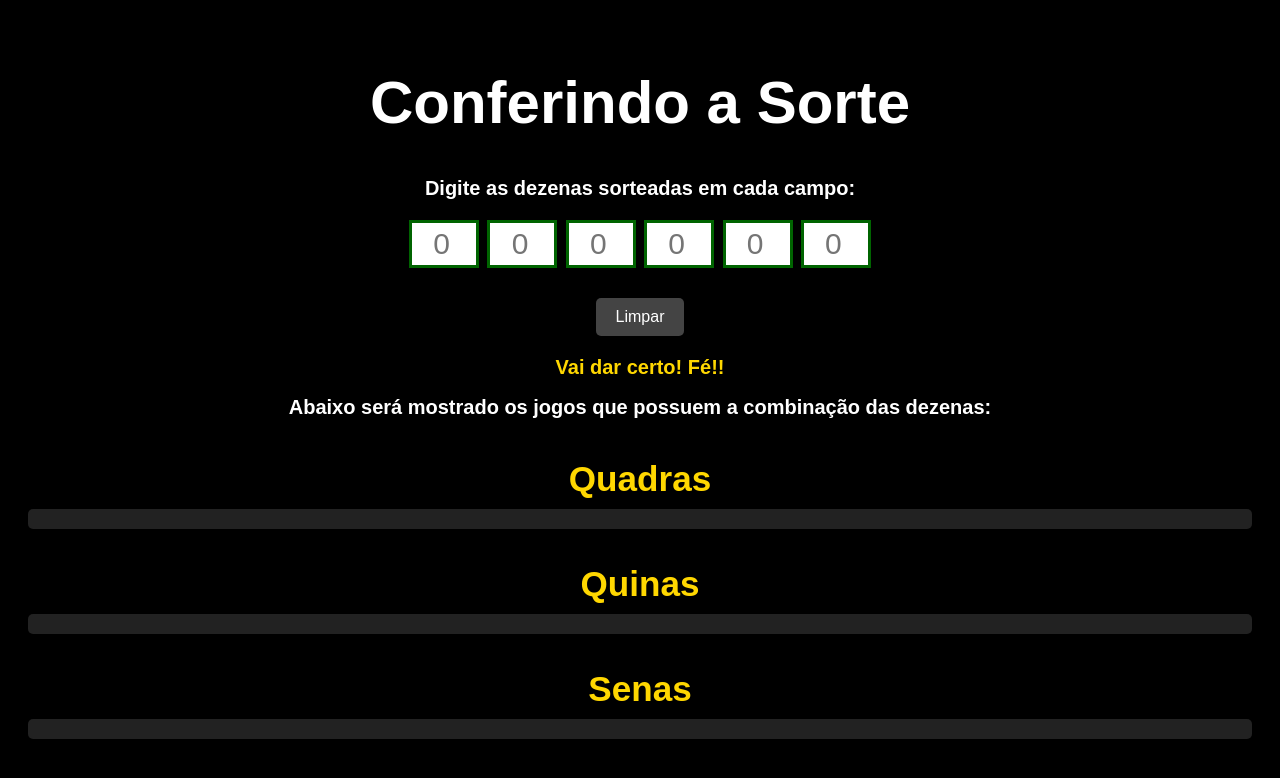
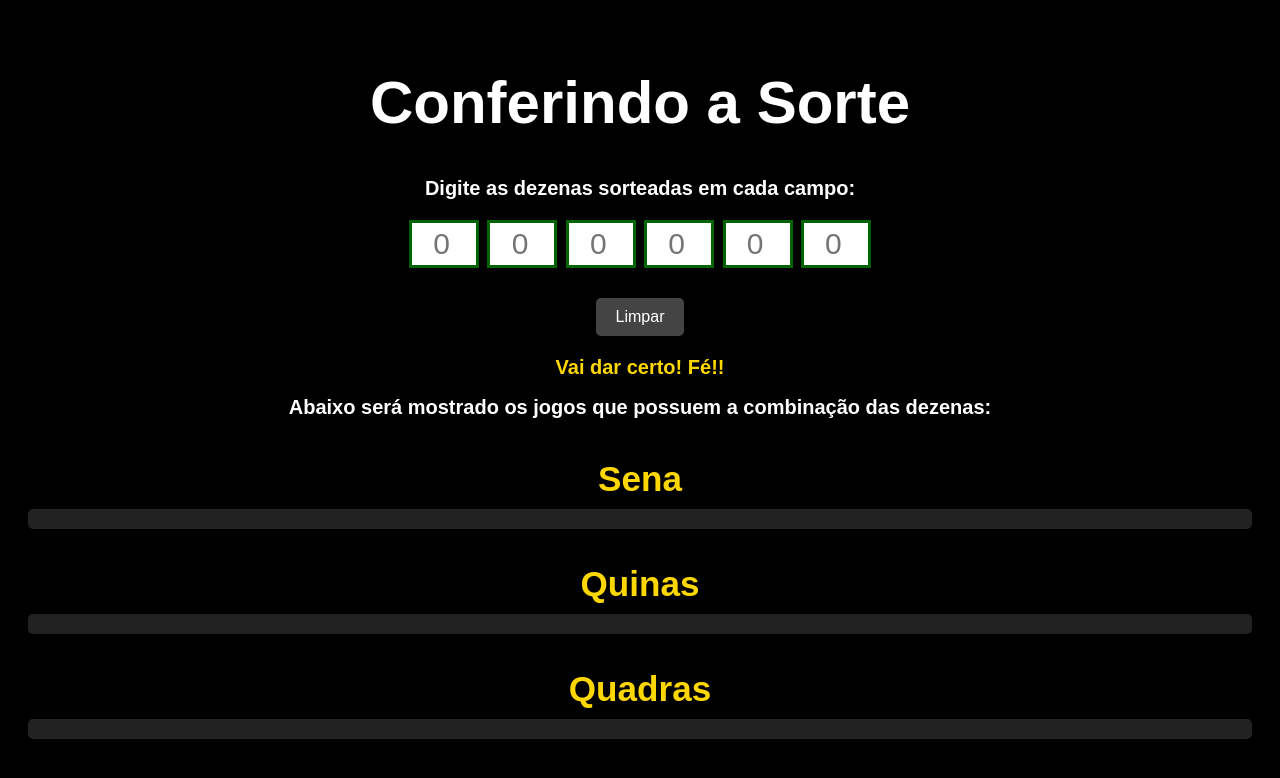
Before and after one commit to BrunnoML/conferesorte, a plain HTML site: page index.html in a window 1280 px wide. Drawn offline with Linux system fonts and the light colour scheme.

Commit message:
alterado a ordem para sena, quinas e quadras

```diff
--- a/index.html
+++ b/index.html
@@ -24,14 +24,13 @@
 
     <!-- Novos campos para os resultados -->
     <div class="output-section">
+    <h3>Sena</h3>
+    <div id="senas"></div>
+    <h3>Quinas</h3>
+    <div id="quinas"></div>
     <h3>Quadras</h3>
     <div id="quadras"></div>
 
-    <h3>Quinas</h3>
-    <div id="quinas"></div>
-
-    <h3>Senas</h3>
-    <div id="senas"></div>
     </div>
 
 
```
